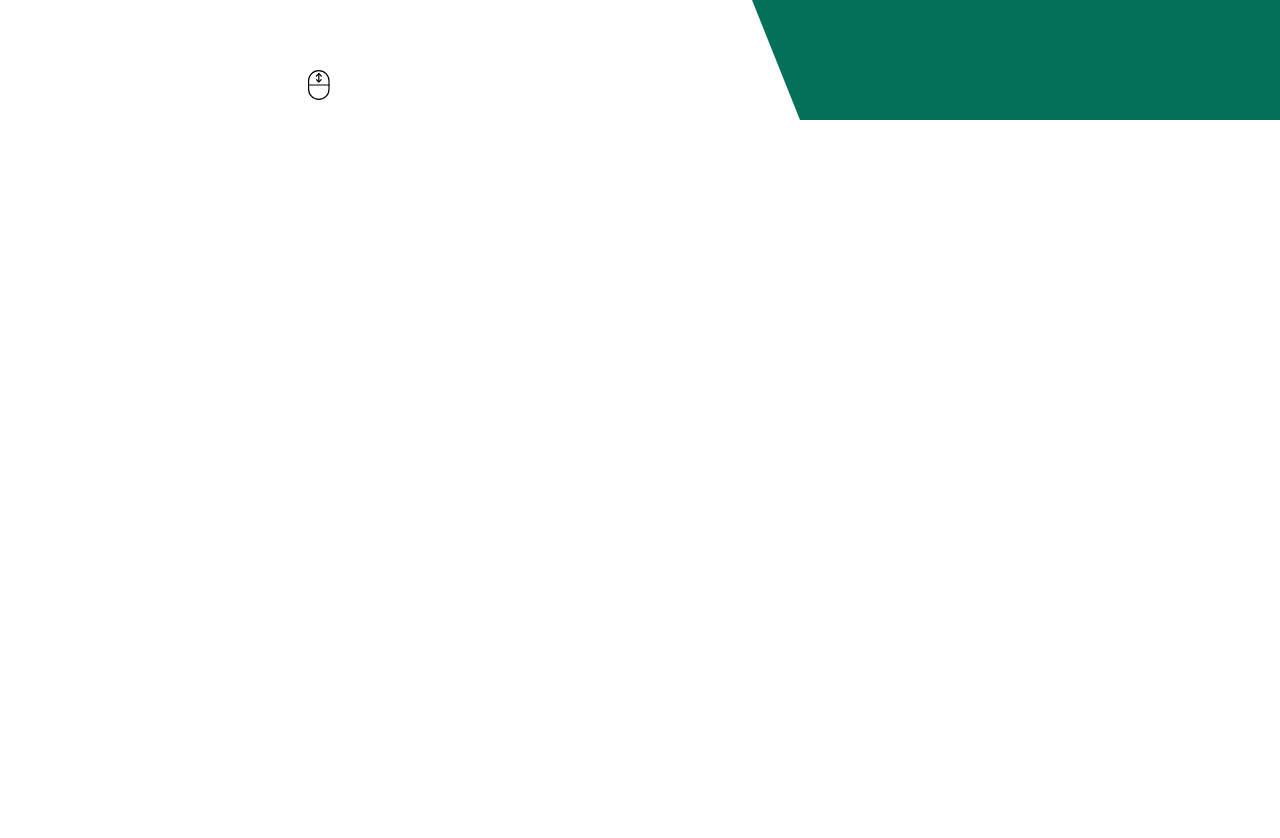
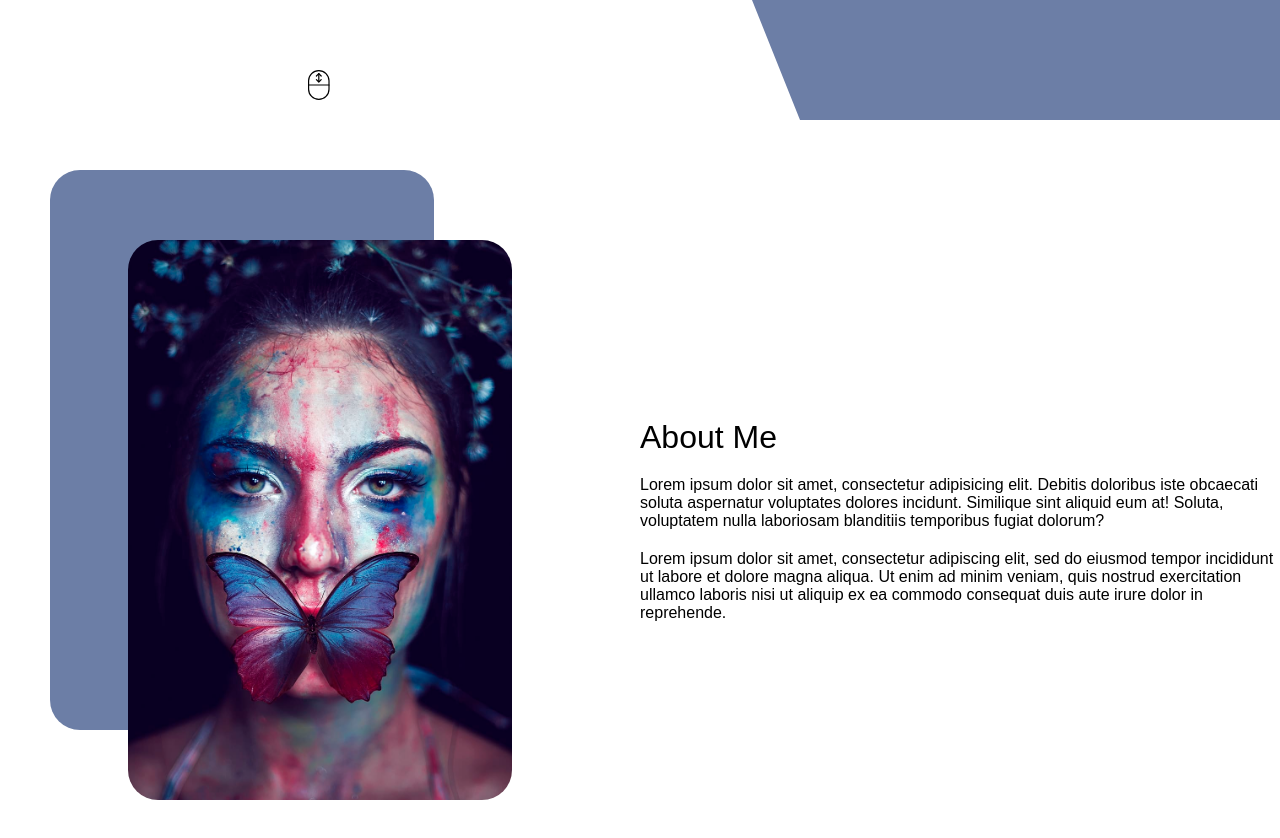
Before and after one commit to tonyadearman/reactPortfolio, a React (Create React App) app: page / in a window 1280 px wide. Shown: the part 680-1518 px from the top of the page. Before the commit the page ends 800 px from the top, so only its background shows below. Built offline with nearby package versions, Linux system fonts and the light colour scheme.

Commit message:
Added About Component

```diff
--- a/src/App.jsx
+++ b/src/App.jsx
@@ -1,11 +1,12 @@
 
 import './App.css';
 import Intro from "./components/Intro/intro.jsx"
-
+import About from "./components/About/About.jsx"
 const App = ()  => {
   return (
     <div className="App">
 <Intro />
+<About />
     </div>
   );
 }
--- /dev/null
+++ b/src/components/About/About.jsx
@@ -0,0 +1,35 @@
+import "./about.css";
+import Artsy from "../../img/artsy.jpg";
+
+const About = () => {
+  return (
+    <div className="a">
+      <div className="a-left">
+        <div className="a-card bg"></div>
+        <div className="a-card">
+          <img
+            src={Artsy} alt="" className="a-img"
+
+          />
+        </div>
+      </div>
+      <div className="a-right">
+        <h1 className="a-title">About Me</h1>
+        <p className="a-sub">
+        Lorem ipsum dolor sit amet, consectetur adipisicing elit. Debitis doloribus iste obcaecati soluta aspernatur
+        voluptates dolores incidunt. Similique sint aliquid eum at! Soluta, voluptatem nulla laboriosam blanditiis
+        temporibus fugiat dolorum?
+        </p>
+        <p className="a-desc">
+          Lorem ipsum dolor sit amet, consectetur adipiscing elit, sed do
+          eiusmod tempor incididunt ut labore et dolore magna aliqua. Ut enim ad
+          minim veniam, quis nostrud exercitation ullamco laboris nisi ut
+          aliquip ex ea commodo consequat duis aute irure dolor in reprehende.
+        </p>
+
+      </div>
+    </div>
+  );
+};
+
+export default About;
--- /dev/null
+++ b/src/components/About/about.css
@@ -0,0 +1,98 @@
+.a {
+    height: 100vh;
+    display: flex;
+    align-items: center;
+  }
+
+  .a-left {
+    flex: 1;
+    display: flex;
+    align-items: center;
+    justify-content: center;
+    position: relative;
+    height: 100%;
+  }
+
+  .a-right {
+    flex: 1;
+  }
+
+  .a-card.bg {
+    position: absolute;
+    top: 50px;
+    left: 50px;
+    background-color: #6c7ea6;
+  }
+
+  .a-card {
+    width: 60%;
+    height: 70vh;
+    border-radius: 30px;
+    position: relative;
+    overflow: hidden;
+  }
+
+  .a-img {
+    width: 100%;
+    height: 100%;
+    object-fit: cover;
+  }
+
+  .a-award-img {
+    width: 120px;
+    height: 120px;
+    border-radius: 20px;
+  }
+
+  .a-title {
+    font-weight: 400;
+  }
+
+  .a-sub {
+    margin: 20px 0px;
+  }
+
+  .a-desc{
+      font-weight: 300;
+  }
+
+  .a-award{
+      margin-top: 50px;
+      display: flex;
+      align-items: center;
+      justify-content: space-between;
+  }
+
+  .a-award-texts{
+      width: 70%;
+  }
+
+  .a-award-title{
+      font-weight: bold;
+      color: #555;
+      margin-bottom: 10px;
+  }
+
+  @media screen and (max-width:480px) {
+      .a{
+        flex-direction: column;
+        text-align: center;
+        margin-top: 50px;
+      }
+
+      .a-left {
+        width: 100%;
+      }
+
+      .a-card {
+        height: 30vh;
+      }
+
+      .a-card.bg, .a-award {
+        display: none;
+      }
+
+      .a-right{
+        padding: 20px;
+      }
+  }
--- a/src/components/Intro/intro.css
+++ b/src/components/Intro/intro.css
@@ -61,7 +61,7 @@
     height: 50px;
     font-size: 30px;
     font-weight: bold;
-    color: #59b256;
+    color: #480330;
     display: flex;
     align-items: center;
   }
@@ -82,7 +82,7 @@
 
   .i-bg {
     clip-path: polygon(100% 0%, 100% 51%, 100% 100%, 25% 100%, 0% 50%, 25% 0%);
-    background-color: #047059;
+    background-color: #6c7ea6;
     width: 100%;
     height: 100%;
     position: absolute;
--- a/src/components/Intro/intro.jsx
+++ b/src/components/Intro/intro.jsx
@@ -10,9 +10,8 @@ const Intro = () => {
           <h1 className="i-name">Tonya Dearman</h1>
           <div className="i-title">
             <div className="i-title-wrapper">
-              <div className="i-title-item">Web Developer</div>
-              <div className="i-title-item">UI/UX Designer</div>
-              <div className="i-title-item">Photographer</div>
+              <div className="i-title-item">Front-End Web Developer</div>
+              <div className="i-title-item">Back-End Developer</div>
               <div className="i-title-item">Writer</div>
               <div className="i-title-item">Content Creator</div>
             </div>
```
Also changed, not shown: src/img/artsy.jpg (added).
